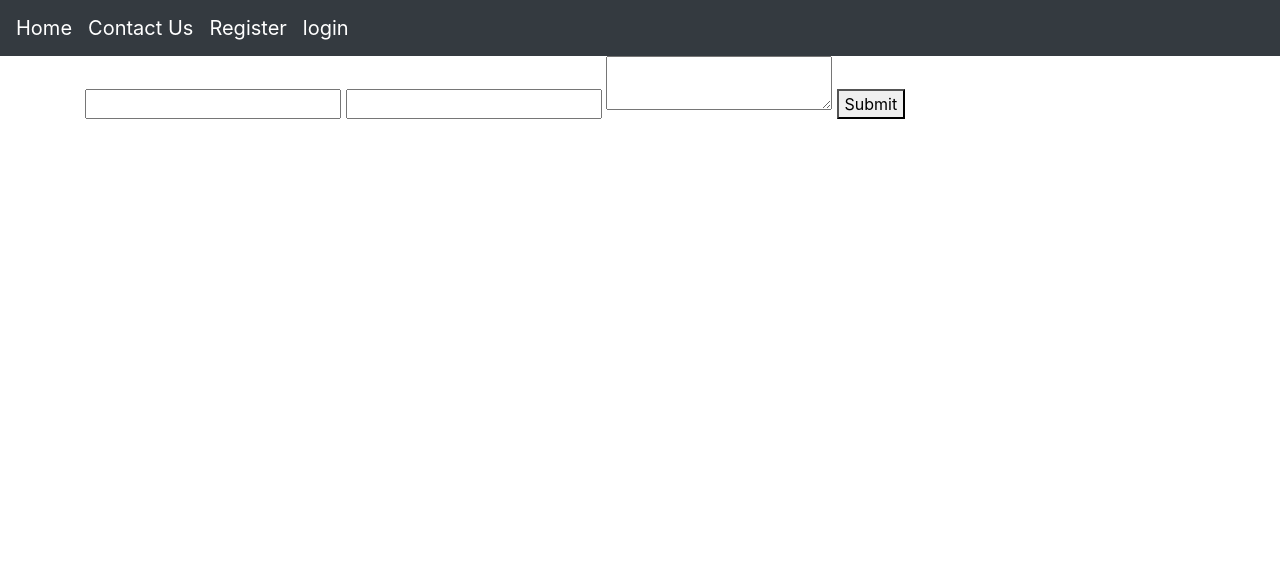
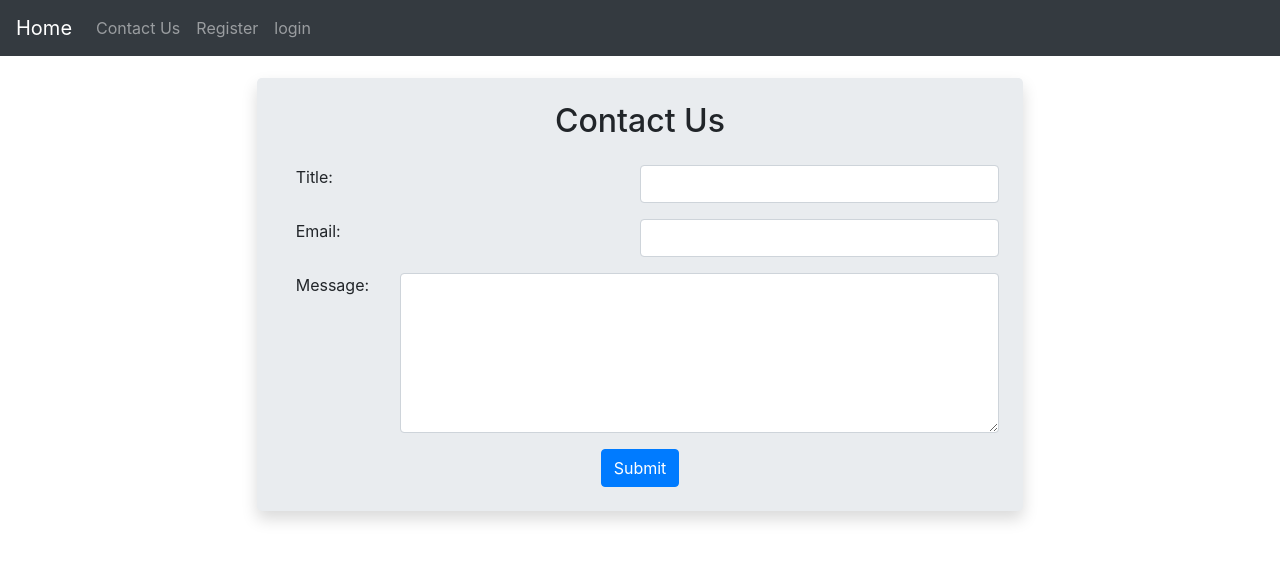
Before and after one commit to mohammad-CE79/Webelopers, a Django app: page /contact_us/ in a window 1280 px wide. Shown: the top 561 px of the page. Run offline with Django 3.2, Linux system fonts and the light colour scheme; some libraries are stand-ins or nearby versions.

Commit message:
style for contact us

```diff
--- a/templates/main/contact_us.html
+++ b/templates/main/contact_us.html
@@ -1,11 +1,23 @@
 {% extends 'main/base.html' %}
 
 {% block content %}
-    <form id="contact_us_form" method="post" action="{% url 'contact' %}">
-    {% csrf_token %}
-        <input name="title">
-        <input name="email">
-        <textarea name="text"></textarea>
-    <button type="submit">Submit</button>
-    </form>
+    <div class="shadow jumbotron p-4" style="position: center;  width: max-content; margin: auto; margin-top: 2%">
+        <h2 style="width: fit-content; margin: auto;">Contact Us</h2><br>
+        <form id="contact_us_form" method="post" action="{% url 'contact' %}">
+            {% csrf_token %}
+            <div class="form-group d-flex flex-row">
+                <label for="title" class="col-sm-6" style="width: max-content;">Title:</label>
+                <input name="title" type="text" class="form-control" id="title">
+            </div>
+            <div class="form-group d-flex flex-row">
+                <label for="email" class="col-sm-6" style="width: max-content;">Email:</label>
+                <input name="email" type="email" class="form-control" id="email">
+            </div>
+            <div class="form-group d-flex flex-row">
+                <label for="message" class="col-sm-2" style="width: max-content;">Message:</label>
+                <textarea name="text" class="form-control" style="height: 10em;" id="message"></textarea>
+            </div>
+            <button class="btn btn-primary" style="margin-left: 20em; margin-right: 20em;" type="submit">Submit</button>
+        </form>
+    </div>
 {% endblock %}
--- a/templates/main/contact_us2.html
+++ b/templates/main/contact_us2.html
@@ -1,4 +1,4 @@
 {% extends 'main/base.html' %}
 {% block content %}
-    <div id="done">درخواست شما ثبت شد</div>
+    <div class="d-flex p-5 flex-row-reverse" id="done">درخواست شما ثبت شد</div>
 {% endblock %}
--- a/templates/main/include/navbar.html
+++ b/templates/main/include/navbar.html
@@ -1,16 +1,16 @@
-<nav class="navbar navbar-expand-sm bg-dark navbar-dark">
-    <div class="navbar-nav" id="navbar">
+<nav class="navbar navbar-expand-sm bg-dark navbar-dark sticky-top">
+    <div class="navbar-nav d-flex" id="navbar">
         <a class="navbar-brand" id="homepage" href="/">Home</a>
-        <a class="navbar-brand" id="contact_us" href="/contact_us">Contact Us</a>
+        <a class="nav-link" id="contact_us" href="/contact_us">Contact Us</a>
         {% if user.is_authenticated %}
-            <a class="navbar-brand" href="/account">{{ user.username }}</a>
-            <a class="navbar-brand" id="panel" href="/panel">panel</a>
-            <a class="navbar-brand" id="profile" href="/profile">profile</a>
-            <a class="navbar-brand" href="/logout" id="logout">Logout</a>
-            <a class="navbar-brand" href="/setting" id="setting">setting</a>
+            <a class="nav-link" href="/account">{{ user.username }}</a>
+            <a class="nav-link" id="panel" href="/panel">panel</a>
+            <a class="nav-link" id="profile" href="/profile">profile</a>
+            <a class="nav-link" href="/logout" id="logout">Logout</a>
+            <a class="nav-link" href="/setting" id="setting">setting</a>
         {% else %}
-            <a class="navbar-brand right" id="register" href="/register">Register</a>
-            <a class="navbar-brand right" id="login" href="/login">login</a>
+            <a class="nav-link" id="register" href="/register">Register</a>
+            <a class="nav-link" id="login" href="/login">login</a>
         {% endif %}
 
     </div>
```
Also changed, not shown: templates/main/profile.html (+8 -4 lines).
